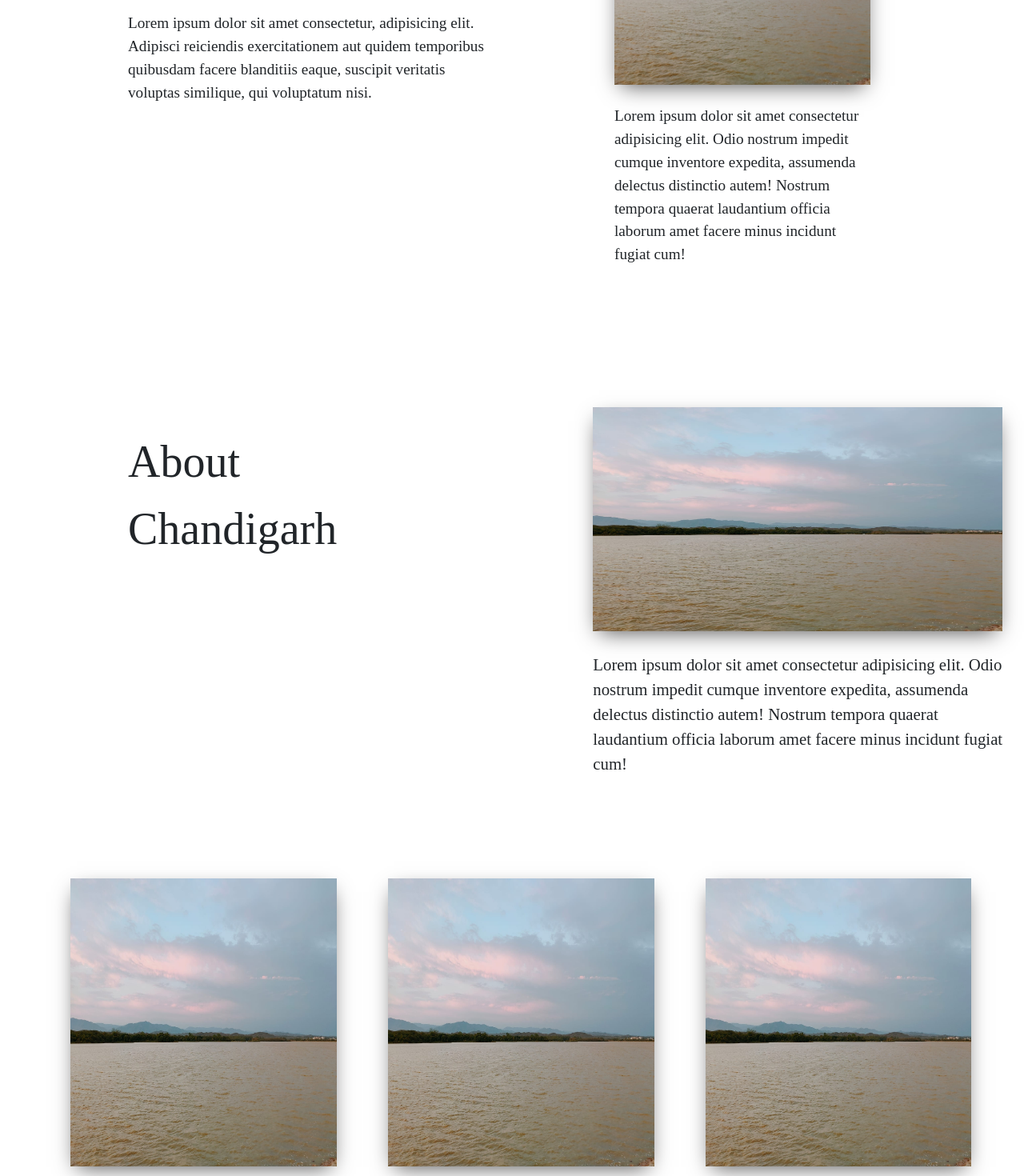
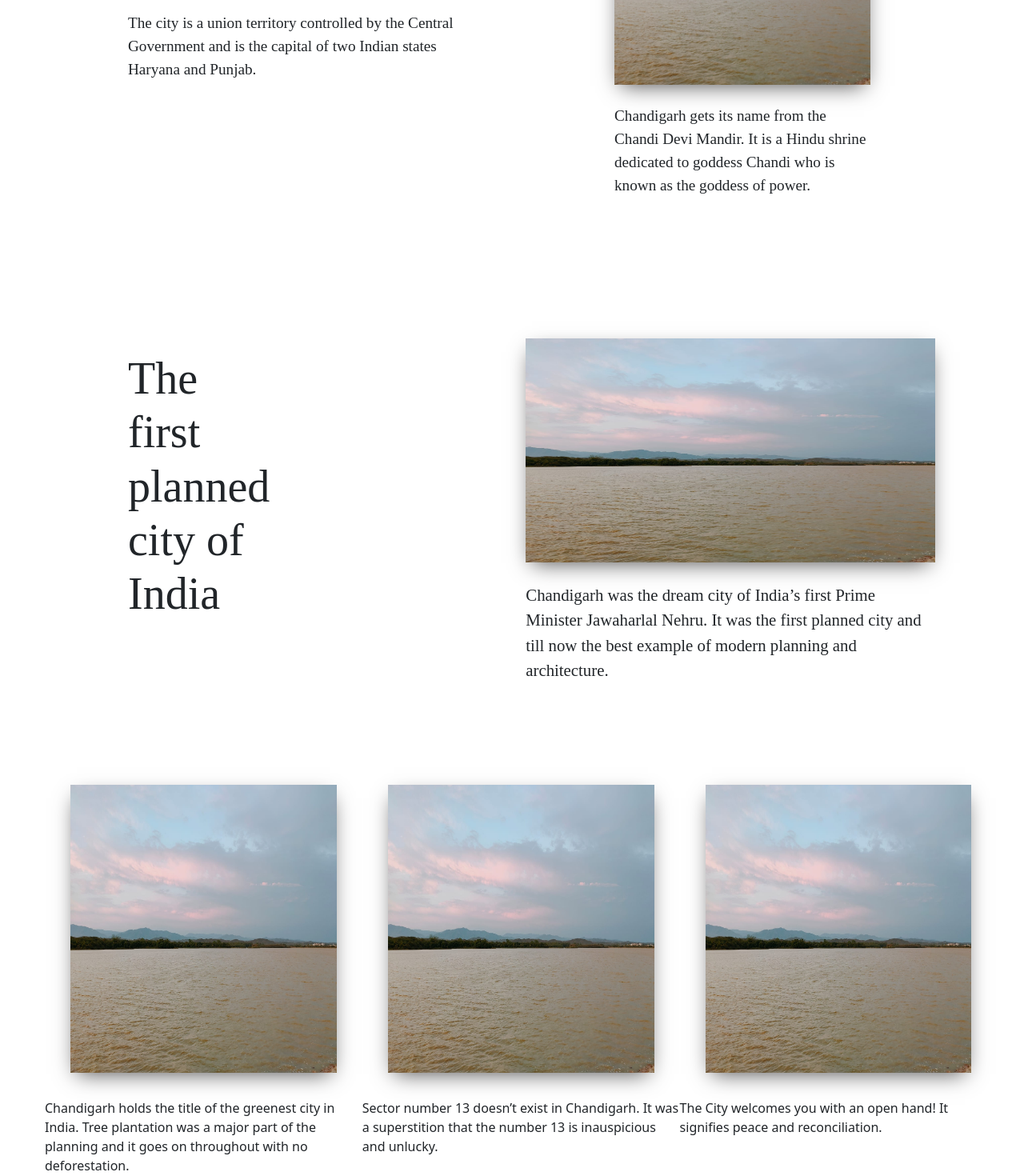
Before and after one commit to vivekk-tiwari/LOCALE, a React (Create React App) app: page /unique in a window 1280 px wide. Shown: the part 851-2321 px from the top of the page at 80% size. Built offline with nearby package versions, Linux system fonts and the light colour scheme.

Commit message:
Update text of Unique Component

```diff
--- a/public/styles.css
+++ b/public/styles.css
@@ -934,3 +934,13 @@ margin-bottom: 20%;
     margin-left: 8.2em;
     margin-top: 2em;
 }
+#unique_4_img1{
+    width: 26vw;
+    height: 45vh;
+    margin: 2em;
+    box-shadow:0px 9px 26px -8px rgb(79, 78, 78);
+}
+.unique_4_main{
+    display:flex;
+    flex-direction: column;
+}
--- a/src/components/Unique.jsx
+++ b/src/components/Unique.jsx
@@ -2,7 +2,8 @@ import React from "react";
 import Unique1 from './Unique_1'
 import Unique2 from './Unique_2';
 import Unique3 from './Unique_3';
-import Unique4 from './Unique_4';
+import Unique4 from "./Unique_4";
+import Unique5 from './Unique_5';
 
 function Unique(){
     return(
@@ -11,6 +12,7 @@ function Unique(){
             <Unique2/>
             <Unique3/>
             <Unique4/>
+            <Unique5/>
         </div>
 
     )
--- a/src/components/Unique_2.jsx
+++ b/src/components/Unique_2.jsx
@@ -7,12 +7,12 @@ function Unique2 ()  {
 
             <div className="main9_heading1">
                 <p id="main9_text1">About Chandigarh</p>
-                <p id="main9_text2">Lorem ipsum dolor sit amet consectetur, adipisicing elit. Adipisci reiciendis exercitationem aut quidem temporibus quibusdam facere blanditiis eaque, suscipit veritatis voluptas similique, qui voluptatum nisi.</p>
+                <p id="main9_text2">The city is a union territory controlled by the Central Government and is the capital of two Indian states Haryana and Punjab.</p>
             </div>
 
             <div className="main9_heading2">
                 <img src="./images/img_1.jpeg" alt="" id="main9_img1" />
-                <p id="main9_text3">Lorem ipsum dolor sit amet consectetur adipisicing elit. Odio nostrum impedit cumque inventore expedita, assumenda delectus distinctio autem! Nostrum tempora quaerat laudantium officia laborum amet facere minus incidunt fugiat cum!</p>
+                <p id="main9_text3">Chandigarh gets its name from the Chandi Devi Mandir. It is a Hindu shrine dedicated to goddess Chandi who is known as the goddess of power.</p>
             </div>
 
         </div>
--- a/src/components/Unique_3.jsx
+++ b/src/components/Unique_3.jsx
@@ -1,5 +1,5 @@
 import React from 'react';
-import Places8Component from './Places_8_Component';
+
 
 function Unique3()  {
     return (
@@ -7,20 +7,13 @@ function Unique3()  {
         <div className="main10">
 
         <div className="main10_heading1">
-        <p id="main9_text1">About Chandigarh</p>
+        <h1 id="main9_text1">The first planned city of India</h1>
         </div>
 
         <div className="main10_heading2">
         <img src="./images/img_1.jpeg" alt="" id="main10_img1" />
-        <p id="main10_text3">Lorem ipsum dolor sit amet consectetur adipisicing elit. Odio nostrum impedit cumque inventore expedita, assumenda delectus distinctio autem! Nostrum tempora quaerat laudantium officia laborum amet facere minus incidunt fugiat cum!</p>
+        <p id="main10_text3">Chandigarh was the dream city of India’s first Prime Minister Jawaharlal Nehru. It was the first planned city and till now the best example of modern planning and architecture.</p>
         </div>
-
-        </div>
-
-        <div className="main11">
-            <Places8Component/>
-            <Places8Component/>
-            <Places8Component/>
         </div>
         </>
     );
--- a/src/components/Unique_4.jsx
+++ b/src/components/Unique_4.jsx
@@ -1,23 +1,13 @@
-import React from 'react';
+import React from "react";
+import Unique4Component from "./Unique_4_Component";
 
-function Unique4  ()  {
+function Unique4(){
     return (
-        <>
-        <p id="main12_text">Witness heaven in Autumn</p>
-
-        <div className="main12">
-            <div className="main12_heading1">
-               <img src="./images/img_1.jpeg" alt="" id="main12_img2" />
-            </div>
-
-            <div className="main12_heading2">
-                <img src="./images/img_1.jpeg" alt="" id="main12_img1" />
-                <p id="main12_text3">Lorem ipsum dolor sit amet consectetur adipisicing elit. Odio nostrum impedit cumque inventore expedita, assumenda delectus distinctio autem! Nostrum tempora quaerat laudantium officia laborum amet facere minus incidunt fugiat cum!</p>
-            </div>
-
+        <div className="main11">
+            <Unique4Component text="Chandigarh holds the title of the greenest city in India. Tree plantation was a major part of the planning and it goes on throughout with no deforestation."/>
+            <Unique4Component text="Sector number 13 doesn’t exist in Chandigarh. It was a superstition that the number 13 is inauspicious and unlucky."/>
+            <Unique4Component text=" The City welcomes you with an open hand! It signifies peace and reconciliation."/>
         </div>
-        </>
-    );
+    )
 }
-
 export default Unique4;
--- /dev/null
+++ b/src/components/Unique_4_Component.jsx
@@ -0,0 +1,12 @@
+import React from 'react';
+
+function Unique4Component (props)  {
+    return (
+        <div className="unique_4_main">
+            <img src="./images/img_1.jpeg" alt="" id="unique_4_img1" />
+            <p id={props.id2}>{props.text}</p>
+        </div>
+    );
+}
+
+export default Unique4Component;
--- /dev/null
+++ b/src/components/Unique_5.jsx
@@ -0,0 +1,23 @@
+import React from 'react';
+
+function Unique5 ()  {
+    return (
+        <>
+        <p id="main12_text">Witness heaven in Autumn</p>
+
+        <div className="main12">
+            <div className="main12_heading1">
+               <img src="./images/img_1.jpeg" alt="" id="main12_img2" />
+            </div>
+
+            <div className="main12_heading2">
+                <img src="./images/img_1.jpeg" alt="" id="main12_img1" />
+                <p id="main12_text3">If you want to have the best view of Chandigarh; come in Autumn. The trees around the city decorate it with the colorful flora.</p>
+            </div>
+
+        </div>
+        </>
+    );
+}
+
+export default Unique5;
```
